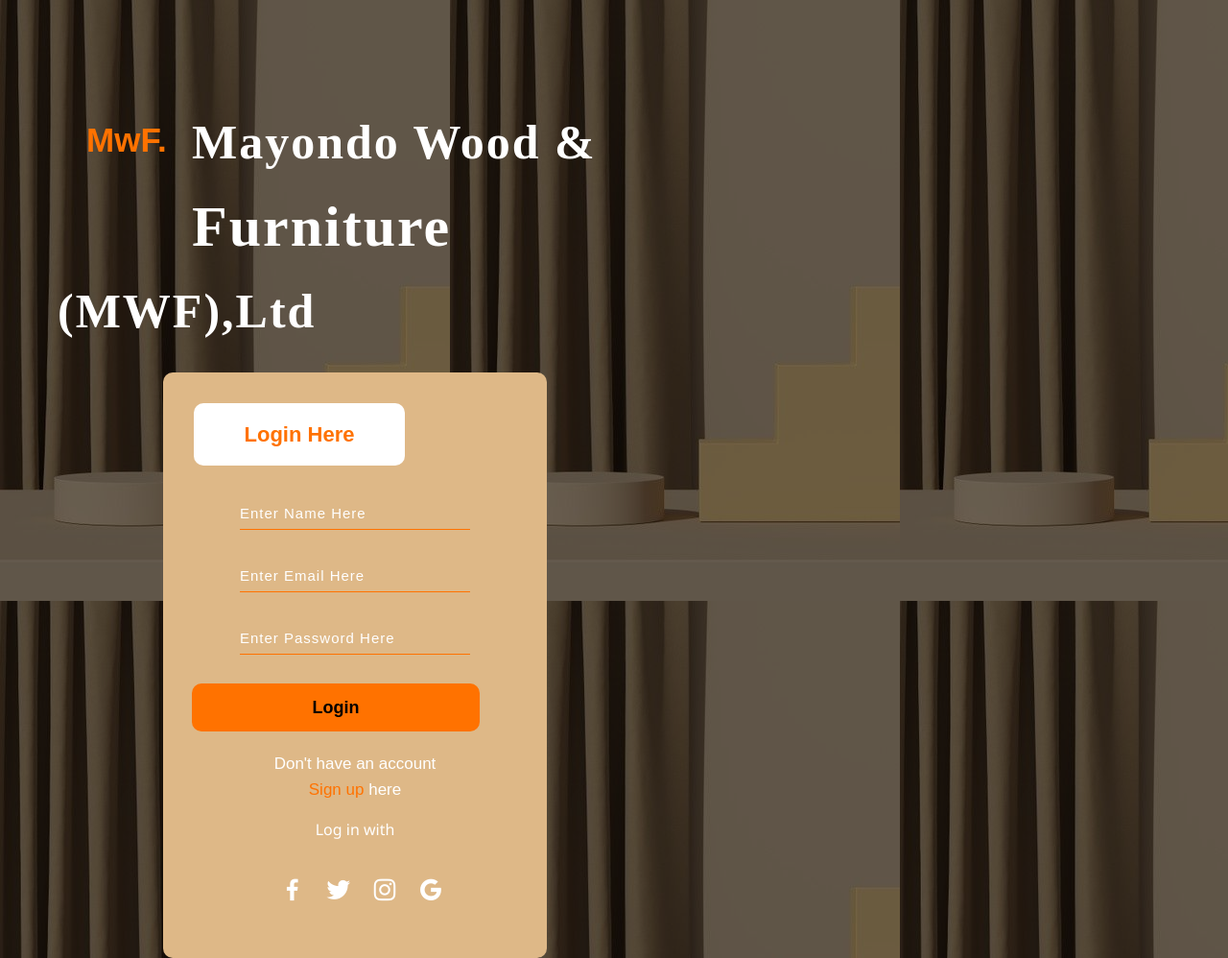
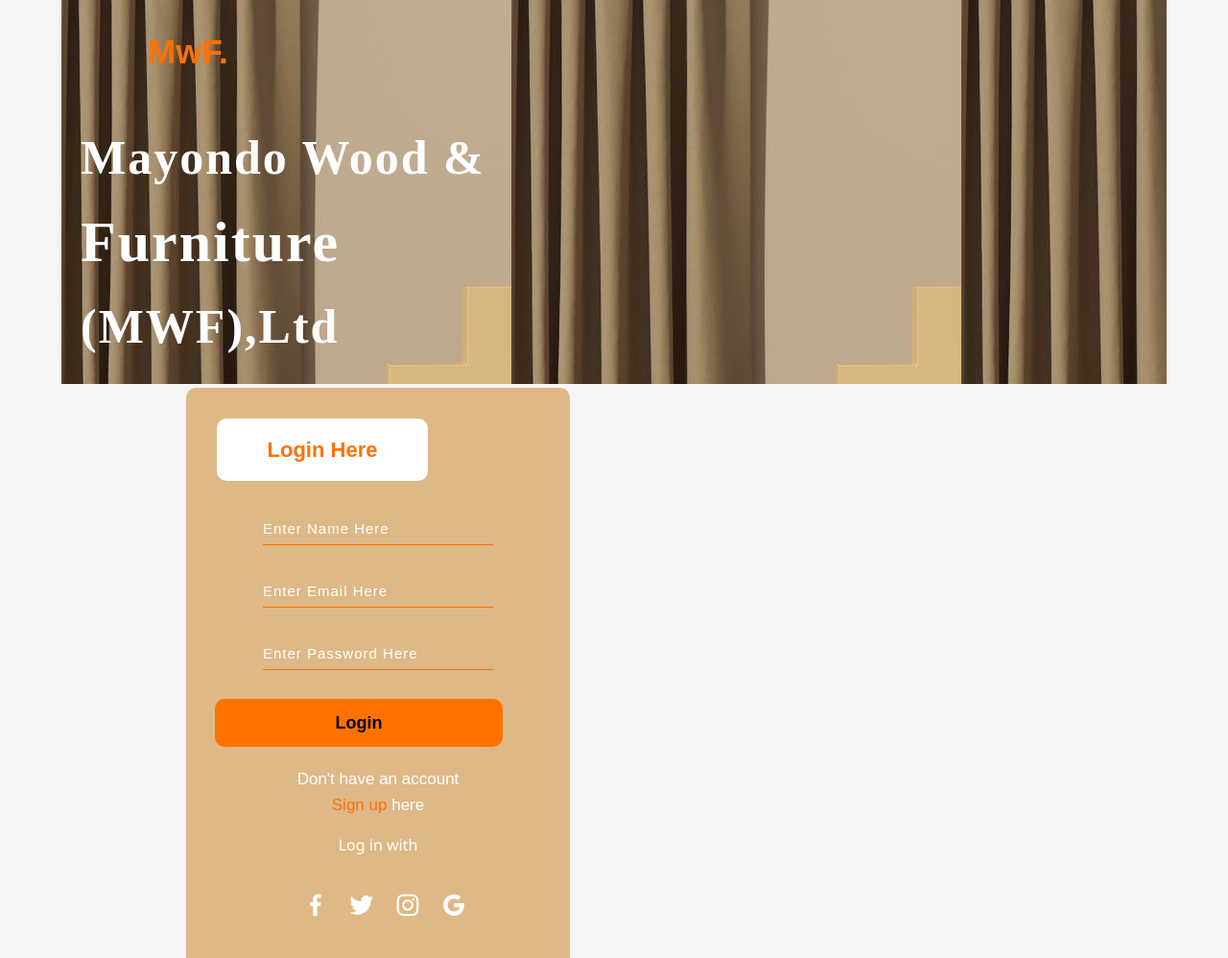
Before and after one commit to Desire-coder-wq/PROJECT-2, a plain HTML site: page index.html in a window 1280 px wide. Shown: the top 998 px of the page at 96% size. Drawn offline with nearby package versions, Linux system fonts and the light colour scheme.

Commit message:
added background image

```diff
--- a/css/style.css
+++ b/css/style.css
@@ -2,11 +2,11 @@
     margin:0px;
     padding: 0px;
 }
-body{
+/* body{
         background:linear-gradient(to top,rgba(0,0,0,0.5)50%, rgba(0,0,0,0.5)50%),url(background9.jpeg);
         background-position: center;
         background-size: cover;
-}
+} */
 .icon{
     width: 200px;
     float: left;
@@ -313,3 +313,6 @@ footer {
   font-size: 0.9rem;
   transition: background-color var(--transition-speed), color var(--transition-speed);
 }
+.Rose{
+  background-image: url(../Images/background9.jpeg);
+}
--- a/index.html
+++ b/index.html
@@ -12,11 +12,17 @@
       <!-- ...existing code... -->
 
   <body>
-    <style>
+    <!-- <style>
       body{
                 background:linear-gradient(to top,rgba(0,0,0,0.5)50%, rgba(0,0,0,0.5)50%),url(background9.jpeg);
       }
-    </style>
+
+    </style> -->
+    <div class="container Rose" >
+
+
+
+
     <div class="icon">
       <h2 class="logo"><b>MwF.</b></h2>
     </div>
@@ -49,5 +55,6 @@
 
 
     <script src="css/bootstrap-5.0.2-dist/js/bootstrap.bundle.js"></script>
+     </div>
     </body>
 </html>
```
Also changed, not shown: Images/background9.jpeg (renamed from background9.jpeg).
